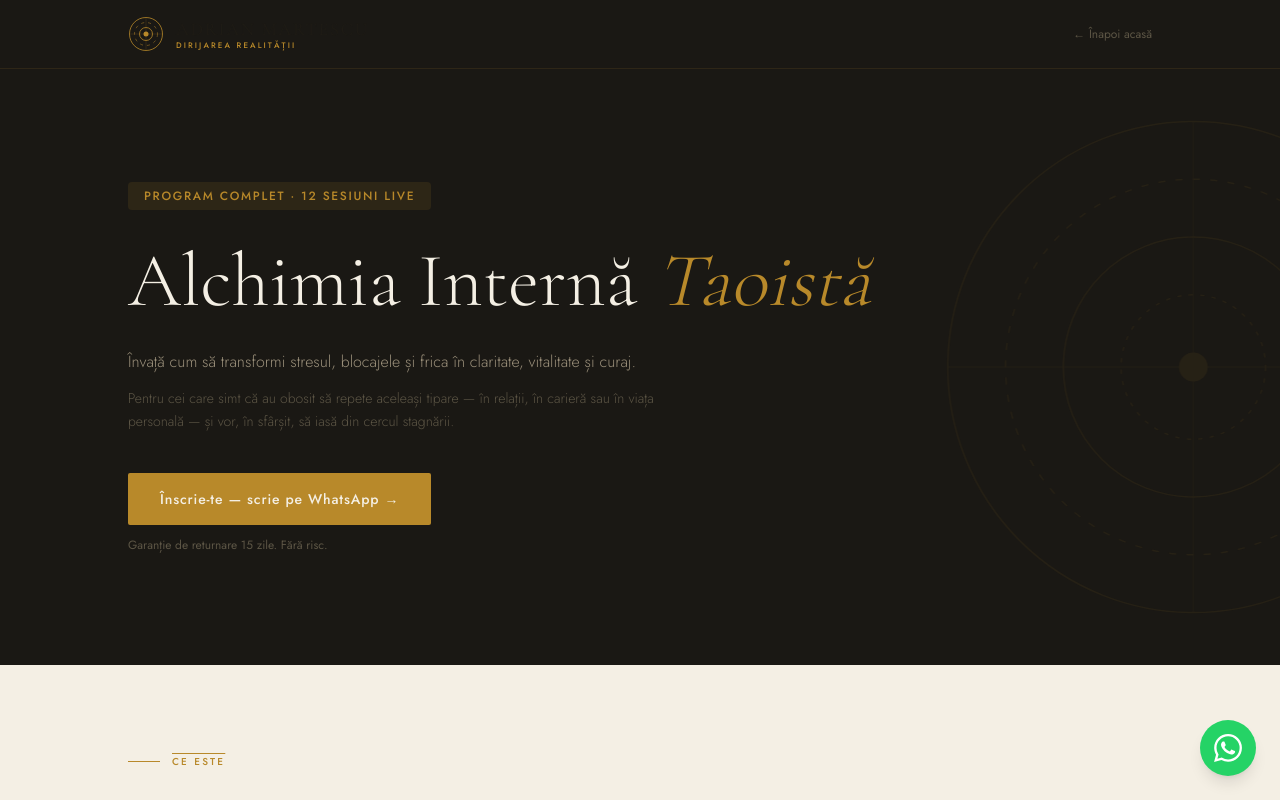
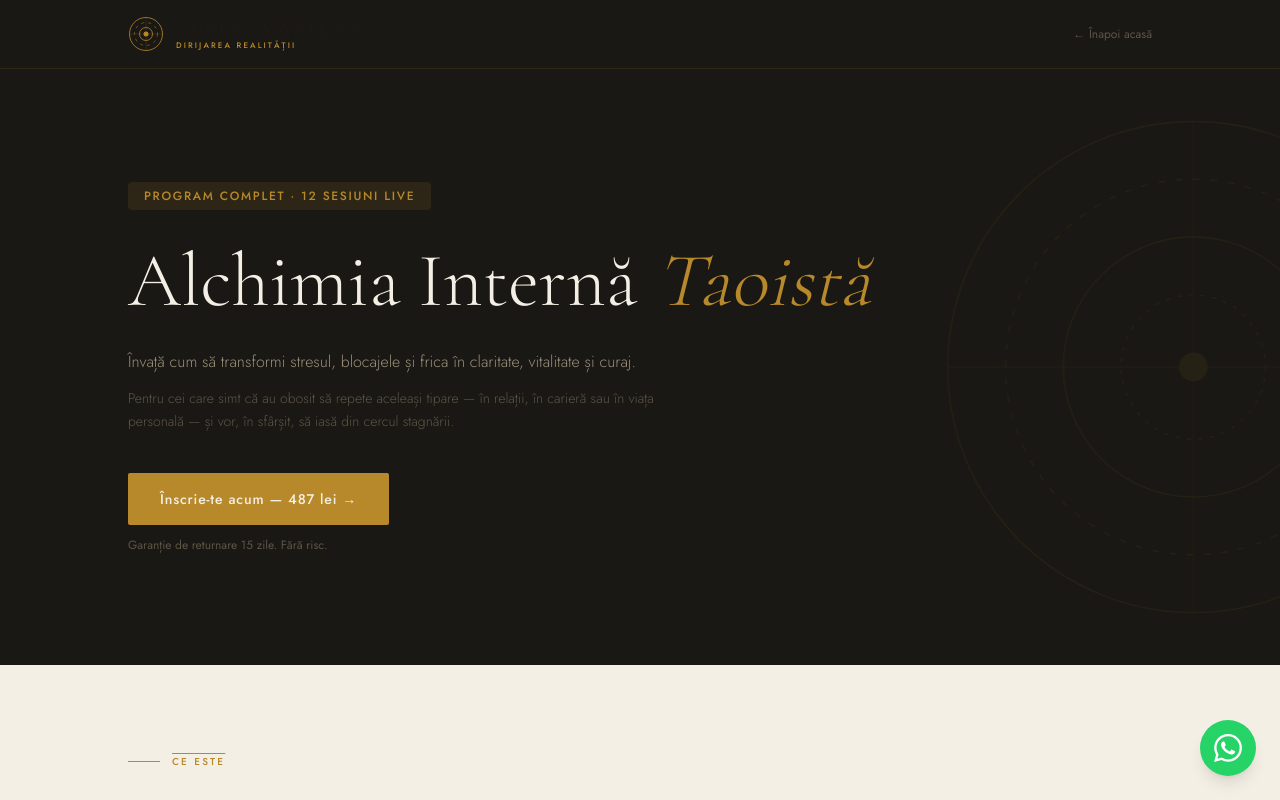
Before and after one commit to laudaturoxana-cpu/adrian-martescu, a Next.js app: page /program in a window 1280 px wide. Shown: the top 800 px of the page. Built offline with nearby package versions, Linux system fonts and the light colour scheme.

Commit message:
Restaurare text butoane cu prețul 487 lei

```diff
--- a/src/app/program/page.tsx
+++ b/src/app/program/page.tsx
@@ -122,7 +122,7 @@ export default function ProgramPage() {
                     borderRadius: "2px",
                   }}
                 >
-                  Înscrie-te — scrie pe WhatsApp →
+                  Înscrie-te acum — 487 lei →
                 </a>
                 <p className="text-xs" style={{ color: "#5C5545", fontFamily: "var(--font-jost), sans-serif" }}>
                   Garanție de returnare 15 zile. Fără risc.
```
